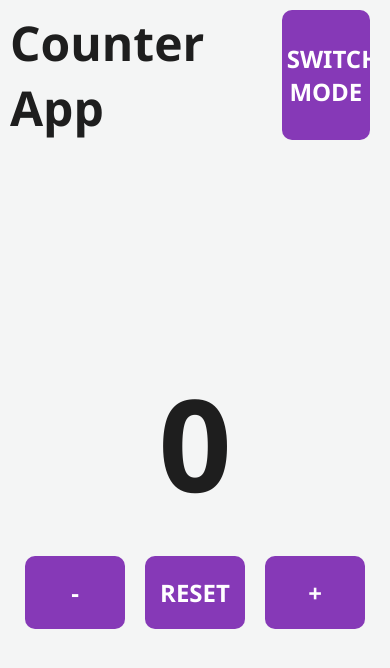
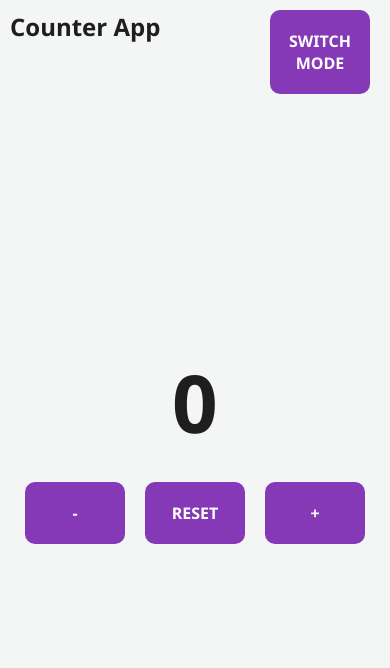
Before and after one commit to GianmarcoSabbatini/Counter-app, a plain HTML site: page index.html in a window 390 px wide. Drawn offline with Linux system fonts and the light colour scheme.

Commit message:
added responsive

```diff
--- a/asset/styles/style.css
+++ b/asset/styles/style.css
@@ -75,3 +75,18 @@ button {
     75% { transform: translateX(-5px); }
     100% { transform: translateX(0); }
 }
+
+@media (max-width: 768px) {
+    header h1 {
+        text-align: left;
+        font-size: 1.5rem;
+    }
+
+    #counter {
+        font-size: 5rem;
+    }
+
+    button {
+        font-size: 1rem;
+    }
+}
```
